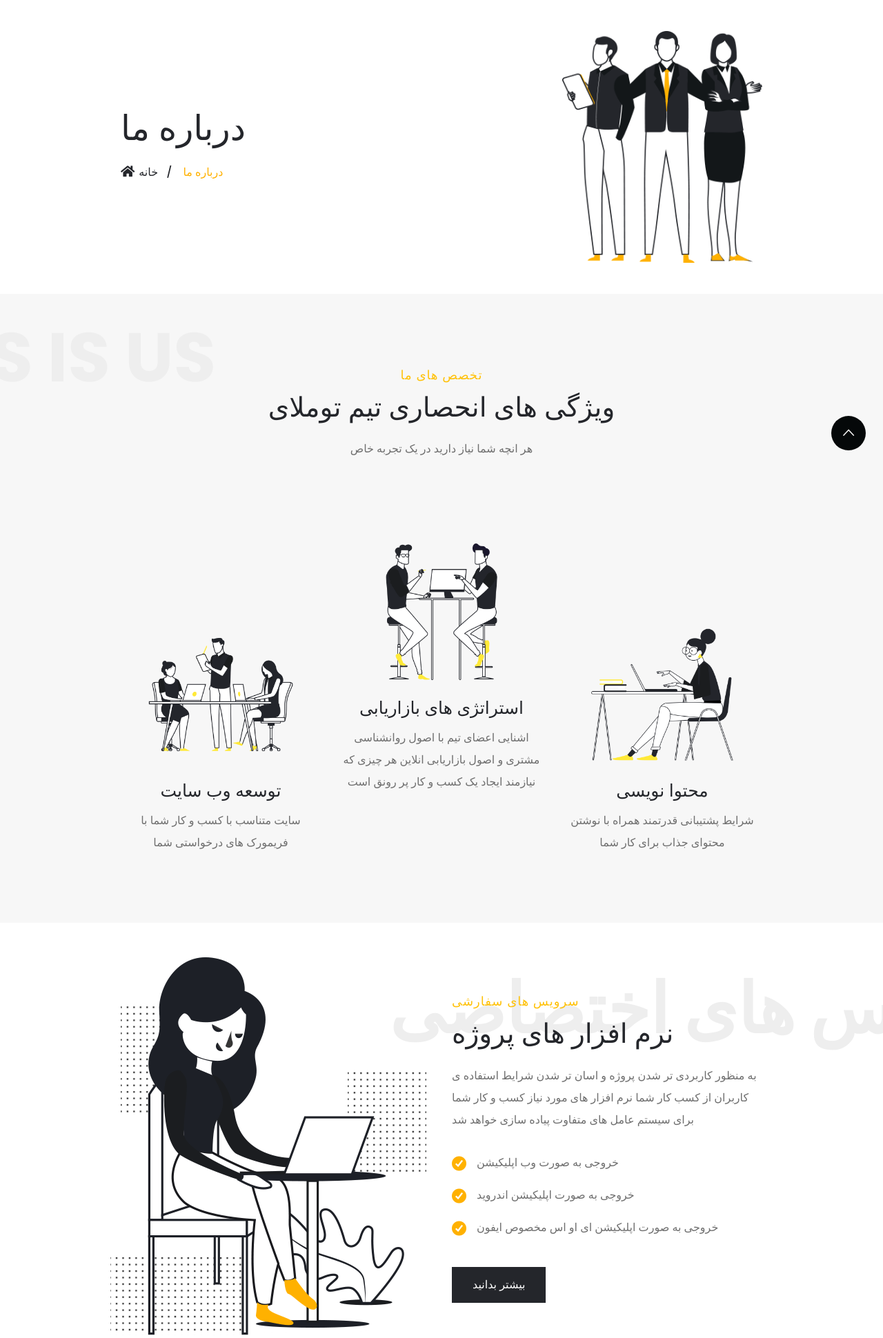
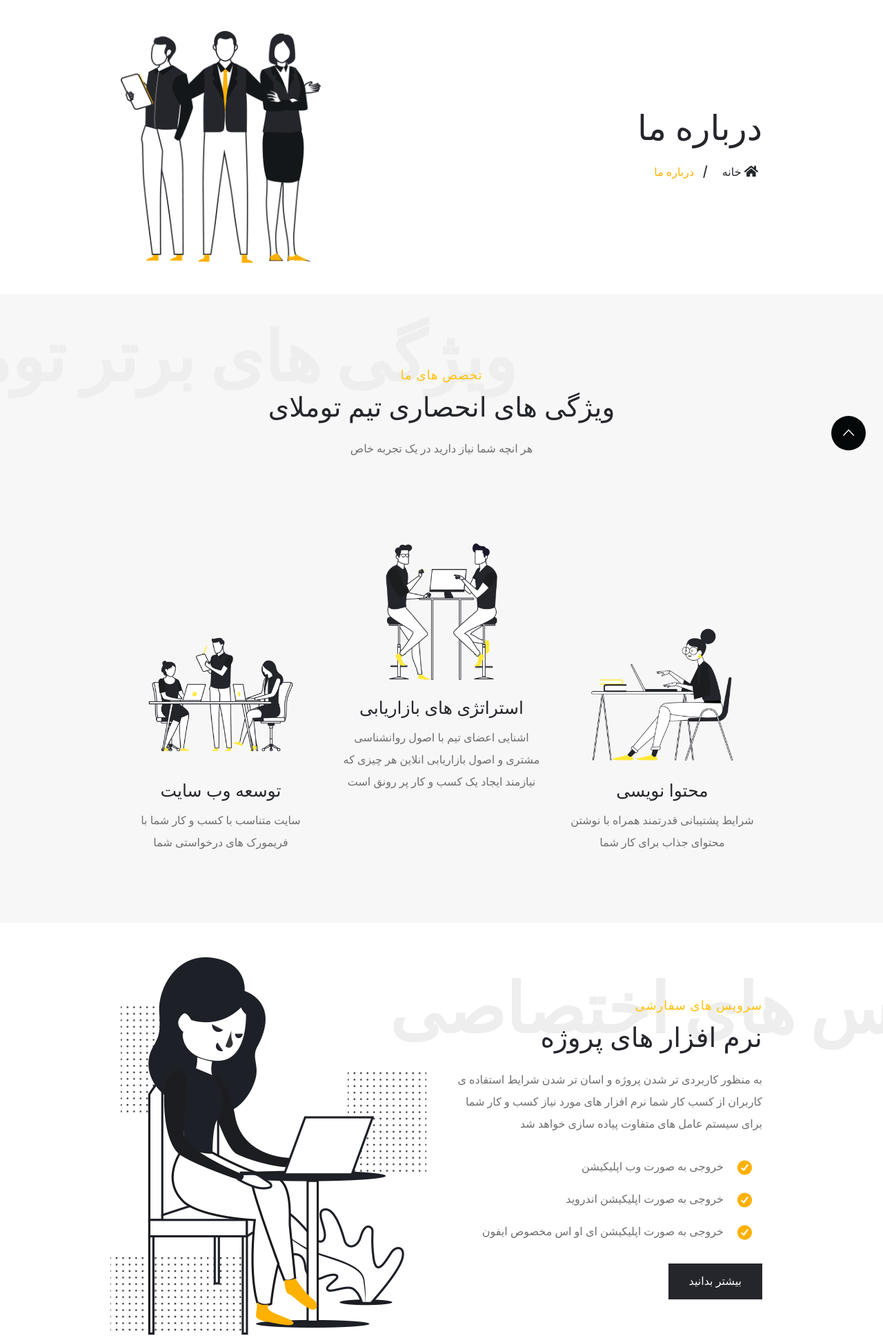
Before and after one commit to mmahdavis/TumlaiSite_N1, a Django app: page /aboutus/ in a window 1280 px wide. Shown: the part 122-2062 px from the top of the page at 69% size. Run offline with Django 3.2, Linux system fonts and the light colour scheme; some libraries are stand-ins or nearby versions; some web fonts are replaced.

Commit message:
fix style about us

```diff
--- a/assets/css/style.css
+++ b/assets/css/style.css
@@ -414,13 +414,13 @@ header .mega-menu .menu-mobile-collapse-trigger:after{top: 23px;}
 /*---------------------------------------------------------------------
                            list Style
 -----------------------------------------------------------------------*/
-.iq-list { margin: 0 0 30px 0; padding: 0; display: inline-block; width: 100%; }
+.iq-list { margin: 0 30px 0 0; padding: 0; display: inline-block; width: 100%; }
 .iq-list li { margin-bottom: 15px; list-style: none; }
 .iq-list li:last-child { margin-bottom: 0; }
-.iq-list li i { float: left; font-size: 24px; margin-top: 5px; margin-right: 15px; color: #ffb100; }
-.iq-list li span { display: table-cell; }
+.iq-list li i { float: right !important; font-size: 24px; margin-top: 5px; margin-right: 15px; color: #ffb100; }
+.iq-list li span { margin-right: 20px; }
 .our-project ul.iq-list { margin-bottom: 0; }
-.our-project ul.iq-list li { float: left; width: 50%; }
+.our-project ul.iq-list li { float: right; width: 50%; }
 .our-project .iq-list li i, .our-project .iq-list li span { color: #24262b; font-weight: bold; }
 .our-project .iq-list li:hover i, .our-project .iq-list li:hover span { color: #ffb100; }
 
--- a/templates/about_us.html
+++ b/templates/about_us.html
@@ -7,21 +7,22 @@
 <section class="iq-breadcrumb text-left">
   <div class="container">
     <div class="row">
-      <div class="col-lg-8 col-md-8 text-left mb-4 mb-lg-0 align-self-center">
+      <div class="col-lg-4 col-md-4 text-right">
+        <img src={% static 'images/about/02.png' %} class="img-fluid" alt="#" />
+      </div>
+      <div class="col-lg-8 col-md-8 text-right mb-4 mb-lg-0 align-self-center">
         <h2 class="title">درباره ما</h2>
         <nav aria-label="breadcrumb">
           <ol class="breadcrumb">
+            <li class="breadcrumb-item active">درباره ما</li>
             <li class="breadcrumb-item">
-              <a href="index.html"
-                ><i class="fa fa-home" aria-hidden="true"></i>خانه</a
-              >
+              <a href="{% url 'home_page' %}">
+              خانه
+              <i class="fa fa-home" aria-hidden="true"></i>
+              </a>
             </li>
-            <li class="breadcrumb-item active">درباره ما</li>
           </ol>
         </nav>
-      </div>
-      <div class="col-lg-4 col-md-4 text-right">
-        <img src={% static 'images/about/02.png' %} class="img-fluid" alt="#" />
       </div>
     </div>
   </div>
@@ -97,7 +98,7 @@
         data-bottom="transform:translatex(-300px)"
         data-top="transform:translatex(0);"
       >
-        This Is Us
+         ویژگی های برتر توملای
       </div>
     </div>
   </section>
@@ -133,7 +134,7 @@
           </div>
         </div>
         <div class="col-lg-6">
-          <div class="title-box text-left">
+          <div class="title-box text-right" style='margin-bottom:30px !important;'>
             <span class="text-warning">سرویس های سفارشی</span>
             <h2 class="title">نرم افزار های پروژه </h2>
             <p class="mb-0">
@@ -142,7 +143,7 @@
                 متفاوت پیاده سازی خواهد شد
             </p>
           </div>
-          <ul class="iq-list">
+          <ul class="iq-list text-right">
             <li>
               <i class="ion ion-checkmark-circled"></i
               ><span>خروجی به صورت وب اپلیکیشن </span>
@@ -158,7 +159,7 @@
               ><span>خروجی به صورت اپلیکیشن ای او اس مخصوص ایفون</span>
             </li>
           </ul>
-          <a class="button" href="#">بیشتر بدانید</a>
+          <a class="button" href="#" style='float:right !important; margin-top:30px;'>بیشتر بدانید</a>
         </div>
       </div>
     </div>
@@ -207,7 +208,7 @@
           </div>
         </div>
         <div class="col-lg-6">
-          <div class="title-box text-left">
+          <div class="title-box text-right">
             <span class="text-warning">با هم موفق شویم</span>
             <h2 class="title">چرا در نهایت مارا انتخاب می کنید</h2>
             <p class="mb-0">
@@ -387,7 +388,7 @@
             data-loop="true"
             data-nav="false"
             data-dots="true"
-            data-items="4"
+            data-items="3"
             data-items-laptop="3"
             data-items-tab="2"
             data-items-mobile="1"
```
